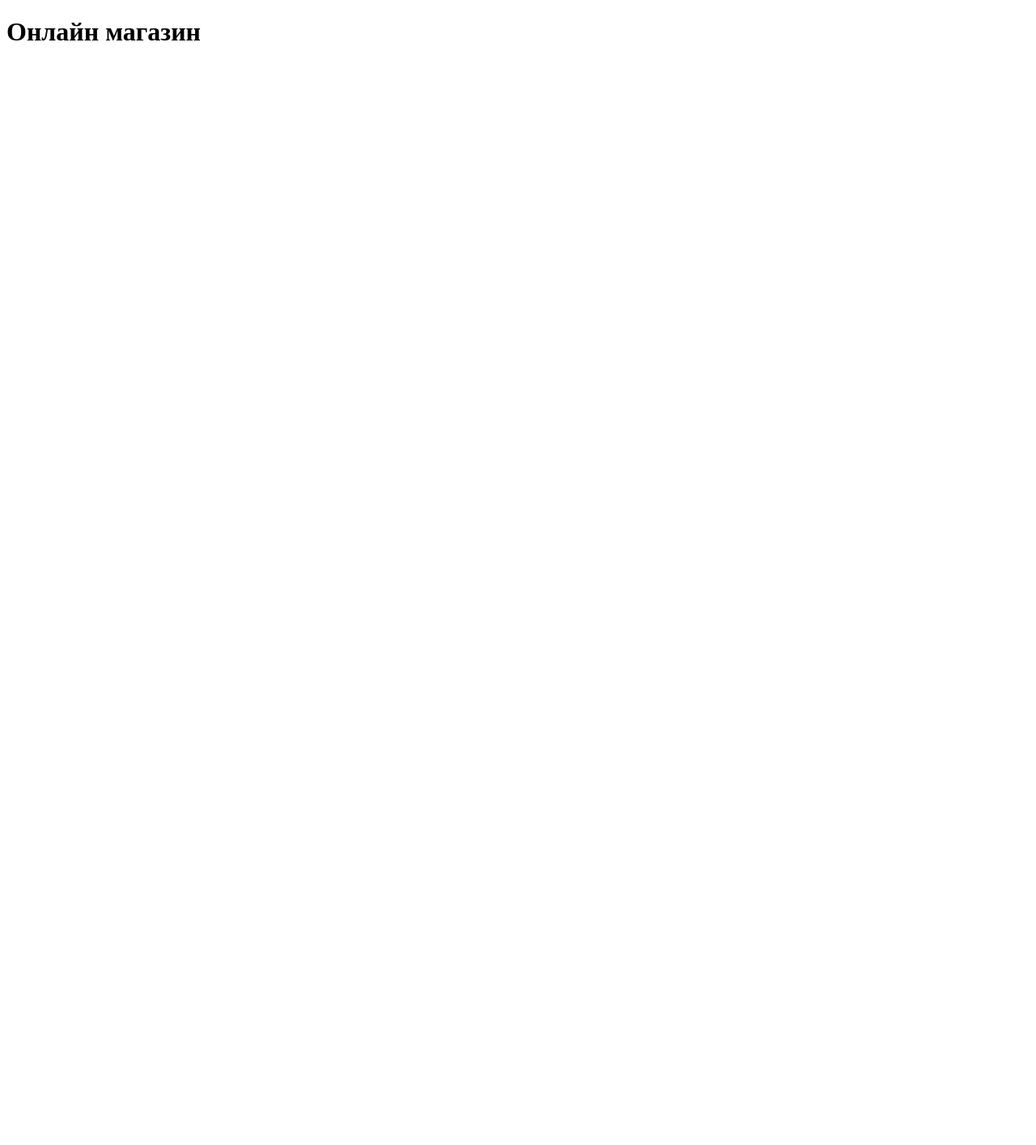
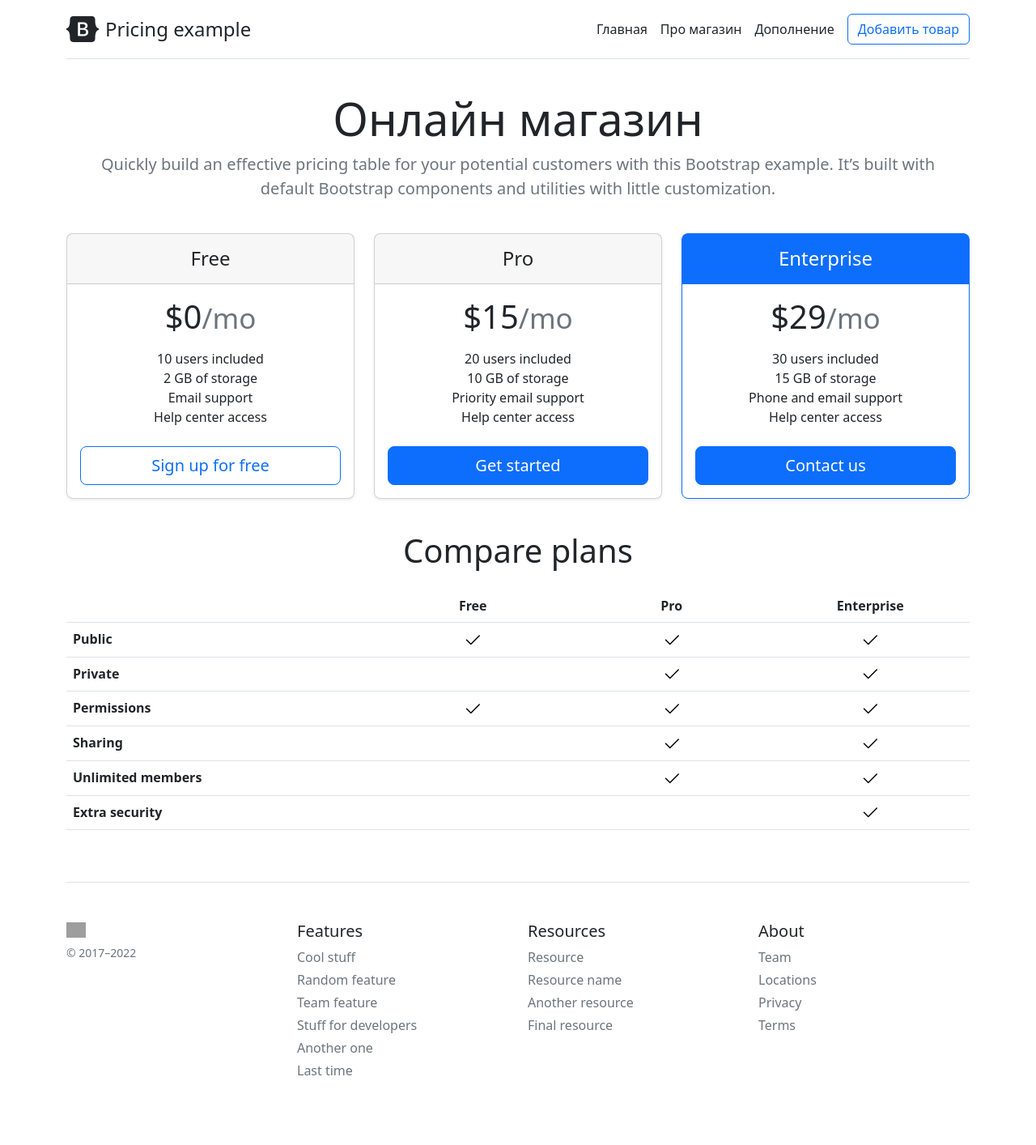
Before and after one commit to Vika280995/FLASK2, a Flask app: page / in a window 1280 px wide. Before the commit the page is almost empty. Shown: the whole page at 81% size. Before the commit the page ends 50 px from the top, so only its background shows below. Run offline with Flask 2, Linux system fonts and the light colour scheme; lists and menus that the app fills with data are empty; grey boxes are pictures that could not be loaded.

Commit message:
2.Добавили стили к нашему сайту

```diff
--- a/app.py
+++ b/app.py
@@ -1,5 +1,8 @@
 from flask import Flask, render_template
+from flask_sqlalchemy import SQLAlchemy
+
 app = Flask(__name__)
+app.config['SQLALCHEMY_DATABASE_URI']='sqlite:///shop.db'
 
 @app.route('/')
 def index():
--- /dev/null
+++ b/templates/base.html
@@ -0,0 +1,81 @@
+<!doctype html>
+<html lang="ru">
+<head>
+    <meta charset="UTF-8">
+    <meta name="viewport"
+          content="width=device-width, user-scalable=no, initial-scale=1.0, maximum-scale=1.0, minimum-scale=1.0">
+    <meta http-equiv="X-UA-Compatible" content="ie=edge">
+    <link rel="stylesheet" href="https://cdn.jsdelivr.net/npm/bootstrap@5.2.2/dist/css/bootstrap.min.css">
+  {% block title %} {% endblock%}
+</head>
+<body>
+
+<svg xmlns="http://www.w3.org/2000/svg" style="display: none;">
+  <symbol id="check" viewBox="0 0 16 16">
+    <title>Check</title>
+    <path d="M13.854 3.646a.5.5 0 0 1 0 .708l-7 7a.5.5 0 0 1-.708 0l-3.5-3.5a.5.5 0 1 1 .708-.708L6.5 10.293l6.646-6.647a.5.5 0 0 1 .708 0z"></path>
+  </symbol>
+</svg>
+
+<div class="container py-3">
+  <header>
+    <div class="d-flex flex-column flex-md-row align-items-center pb-3 mb-4 border-bottom">
+      <a href="/" class="d-flex align-items-center text-dark text-decoration-none">
+        <svg xmlns="http://www.w3.org/2000/svg" width="40" height="32" class="me-2" viewBox="0 0 118 94" role="img"><title>Bootstrap</title><path fill-rule="evenodd" clip-rule="evenodd" d="M24.509 0c-6.733 0-11.715 5.893-11.492 12.284.214 6.14-.064 14.092-2.066 20.577C8.943 39.365 5.547 43.485 0 44.014v5.972c5.547.529 8.943 4.649 10.951 11.153 2.002 6.485 2.28 14.437 2.066 20.577C12.794 88.106 17.776 94 24.51 94H93.5c6.733 0 11.714-5.893 11.491-12.284-.214-6.14.064-14.092 2.066-20.577 2.009-6.504 5.396-10.624 10.943-11.153v-5.972c-5.547-.529-8.934-4.649-10.943-11.153-2.002-6.484-2.28-14.437-2.066-20.577C105.214 5.894 100.233 0 93.5 0H24.508zM80 57.863C80 66.663 73.436 72 62.543 72H44a2 2 0 01-2-2V24a2 2 0 012-2h18.437c9.083 0 15.044 4.92 15.044 12.474 0 5.302-4.01 10.049-9.119 10.88v.277C75.317 46.394 80 51.21 80 57.863zM60.521 28.34H49.948v14.934h8.905c6.884 0 10.68-2.772 10.68-7.727 0-4.643-3.264-7.207-9.012-7.207zM49.948 49.2v16.458H60.91c7.167 0 10.964-2.876 10.964-8.281 0-5.406-3.903-8.178-11.425-8.178H49.948z" fill="currentColor"></path></svg>
+        <span class="fs-4">Pricing example</span>
+      </a>
+
+      <nav class="d-inline-flex mt-2 mt-md-0 ms-md-auto">
+        <a class="me-3 py-2 text-dark text-decoration-none" href="/">Главная</a>
+        <a class="me-3 py-2 text-dark text-decoration-none" href="/about">Про магазин</a>
+        <a class="me-3 py-2 text-dark text-decoration-none" href="/addition">Дополнение</a>
+      </nav>
+        <a class="btn btn-outline-primary"href="/create">Добавить товар</a>
+    </div>
+    {% block body %} {% endblock %}
+
+
+  <footer class="pt-4 my-md-5 pt-md-5 border-top">
+    <div class="row">
+      <div class="col-12 col-md">
+        <img class="mb-2" src="/docs/5.2/assets/brand/bootstrap-logo.svg" alt="" width="24" height="19">
+        <small class="d-block mb-3 text-muted">© 2017–2022</small>
+      </div>
+      <div class="col-6 col-md">
+        <h5>Features</h5>
+        <ul class="list-unstyled text-small">
+          <li class="mb-1"><a class="link-secondary text-decoration-none" href="#">Cool stuff</a></li>
+          <li class="mb-1"><a class="link-secondary text-decoration-none" href="#">Random feature</a></li>
+          <li class="mb-1"><a class="link-secondary text-decoration-none" href="#">Team feature</a></li>
+          <li class="mb-1"><a class="link-secondary text-decoration-none" href="#">Stuff for developers</a></li>
+          <li class="mb-1"><a class="link-secondary text-decoration-none" href="#">Another one</a></li>
+          <li class="mb-1"><a class="link-secondary text-decoration-none" href="#">Last time</a></li>
+        </ul>
+      </div>
+      <div class="col-6 col-md">
+        <h5>Resources</h5>
+        <ul class="list-unstyled text-small">
+          <li class="mb-1"><a class="link-secondary text-decoration-none" href="#">Resource</a></li>
+          <li class="mb-1"><a class="link-secondary text-decoration-none" href="#">Resource name</a></li>
+          <li class="mb-1"><a class="link-secondary text-decoration-none" href="#">Another resource</a></li>
+          <li class="mb-1"><a class="link-secondary text-decoration-none" href="#">Final resource</a></li>
+        </ul>
+      </div>
+      <div class="col-6 col-md">
+        <h5>About</h5>
+        <ul class="list-unstyled text-small">
+          <li class="mb-1"><a class="link-secondary text-decoration-none" href="#">Team</a></li>
+          <li class="mb-1"><a class="link-secondary text-decoration-none" href="#">Locations</a></li>
+          <li class="mb-1"><a class="link-secondary text-decoration-none" href="#">Privacy</a></li>
+          <li class="mb-1"><a class="link-secondary text-decoration-none" href="#">Terms</a></li>
+        </ul>
+      </div>
+    </div>
+  </footer>
+</div>
+
+
+
+
+
+</body>
--- a/templates/index.html
+++ b/templates/index.html
@@ -1,14 +1,126 @@
-<!doctype html>
-<html lang="en">
-<head>
-    <meta charset="UTF-8">
-    <meta name="viewport"
-          content="width=device-width, user-scalable=no, initial-scale=1.0, maximum-scale=1.0, minimum-scale=1.0">
-    <meta http-equiv="X-UA-Compatible" content="ie=edge">
-    <title>Онлайн магазин</title>
-</head>
-<body>
-<h1>Онлайн магазин</h1>
+{% extends 'base.html' %}
 
-</body>
-</html>
+
+{% block title %}
+<title>Онлайн магазин</title>
+{% endblock %}
+
+{% block body %}
+ <div class="pricing-header p-3 pb-md-4 mx-auto text-center">
+      <h1 class="display-4 fw-normal">Онлайн магазин</h1>
+      <p class="fs-5 text-muted">Quickly build an effective pricing table for your potential customers with this Bootstrap example. It’s built with default Bootstrap components and utilities with little customization.</p>
+    </div>
+  </header>
+
+  <main>
+    <div class="row row-cols-1 row-cols-md-3 mb-3 text-center">
+      <div class="col">
+        <div class="card mb-4 rounded-3 shadow-sm">
+          <div class="card-header py-3">
+            <h4 class="my-0 fw-normal">Free</h4>
+          </div>
+          <div class="card-body">
+            <h1 class="card-title pricing-card-title">$0<small class="text-muted fw-light">/mo</small></h1>
+            <ul class="list-unstyled mt-3 mb-4">
+              <li>10 users included</li>
+              <li>2 GB of storage</li>
+              <li>Email support</li>
+              <li>Help center access</li>
+            </ul>
+            <button type="button" class="w-100 btn btn-lg btn-outline-primary">Sign up for free</button>
+          </div>
+        </div>
+      </div>
+      <div class="col">
+        <div class="card mb-4 rounded-3 shadow-sm">
+          <div class="card-header py-3">
+            <h4 class="my-0 fw-normal">Pro</h4>
+          </div>
+          <div class="card-body">
+            <h1 class="card-title pricing-card-title">$15<small class="text-muted fw-light">/mo</small></h1>
+            <ul class="list-unstyled mt-3 mb-4">
+              <li>20 users included</li>
+              <li>10 GB of storage</li>
+              <li>Priority email support</li>
+              <li>Help center access</li>
+            </ul>
+            <button type="button" class="w-100 btn btn-lg btn-primary">Get started</button>
+          </div>
+        </div>
+      </div>
+      <div class="col">
+        <div class="card mb-4 rounded-3 shadow-sm border-primary">
+          <div class="card-header py-3 text-bg-primary border-primary">
+            <h4 class="my-0 fw-normal">Enterprise</h4>
+          </div>
+          <div class="card-body">
+            <h1 class="card-title pricing-card-title">$29<small class="text-muted fw-light">/mo</small></h1>
+            <ul class="list-unstyled mt-3 mb-4">
+              <li>30 users included</li>
+              <li>15 GB of storage</li>
+              <li>Phone and email support</li>
+              <li>Help center access</li>
+            </ul>
+            <button type="button" class="w-100 btn btn-lg btn-primary">Contact us</button>
+          </div>
+        </div>
+      </div>
+    </div>
+
+    <h2 class="display-6 text-center mb-4">Compare plans</h2>
+
+    <div class="table-responsive">
+      <table class="table text-center">
+        <thead>
+          <tr>
+            <th style="width: 34%;"></th>
+            <th style="width: 22%;">Free</th>
+            <th style="width: 22%;">Pro</th>
+            <th style="width: 22%;">Enterprise</th>
+          </tr>
+        </thead>
+        <tbody>
+          <tr>
+            <th scope="row" class="text-start">Public</th>
+            <td><svg class="bi" width="24" height="24"><use xlink:href="#check"></use></svg></td>
+            <td><svg class="bi" width="24" height="24"><use xlink:href="#check"></use></svg></td>
+            <td><svg class="bi" width="24" height="24"><use xlink:href="#check"></use></svg></td>
+          </tr>
+          <tr>
+            <th scope="row" class="text-start">Private</th>
+            <td></td>
+            <td><svg class="bi" width="24" height="24"><use xlink:href="#check"></use></svg></td>
+            <td><svg class="bi" width="24" height="24"><use xlink:href="#check"></use></svg></td>
+          </tr>
+        </tbody>
+
+        <tbody>
+          <tr>
+            <th scope="row" class="text-start">Permissions</th>
+            <td><svg class="bi" width="24" height="24"><use xlink:href="#check"></use></svg></td>
+            <td><svg class="bi" width="24" height="24"><use xlink:href="#check"></use></svg></td>
+            <td><svg class="bi" width="24" height="24"><use xlink:href="#check"></use></svg></td>
+          </tr>
+          <tr>
+            <th scope="row" class="text-start">Sharing</th>
+            <td></td>
+            <td><svg class="bi" width="24" height="24"><use xlink:href="#check"></use></svg></td>
+            <td><svg class="bi" width="24" height="24"><use xlink:href="#check"></use></svg></td>
+          </tr>
+          <tr>
+            <th scope="row" class="text-start">Unlimited members</th>
+            <td></td>
+            <td><svg class="bi" width="24" height="24"><use xlink:href="#check"></use></svg></td>
+            <td><svg class="bi" width="24" height="24"><use xlink:href="#check"></use></svg></td>
+          </tr>
+          <tr>
+            <th scope="row" class="text-start">Extra security</th>
+            <td></td>
+            <td></td>
+            <td><svg class="bi" width="24" height="24"><use xlink:href="#check"></use></svg></td>
+          </tr>
+        </tbody>
+      </table>
+    </div>
+  </main>
+{% endblock %}
```
Also changed, not shown: templates/about.html (+12 -13 lines), templates/addition.html (+9 -13 lines).
